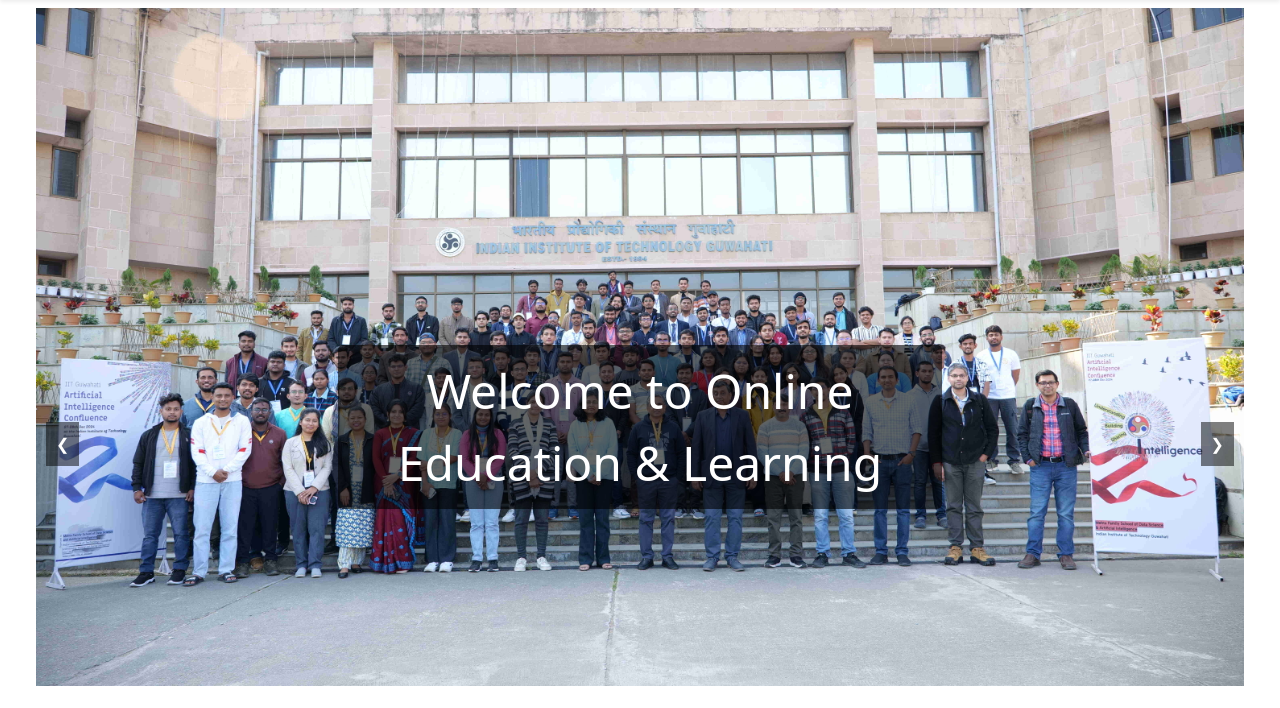
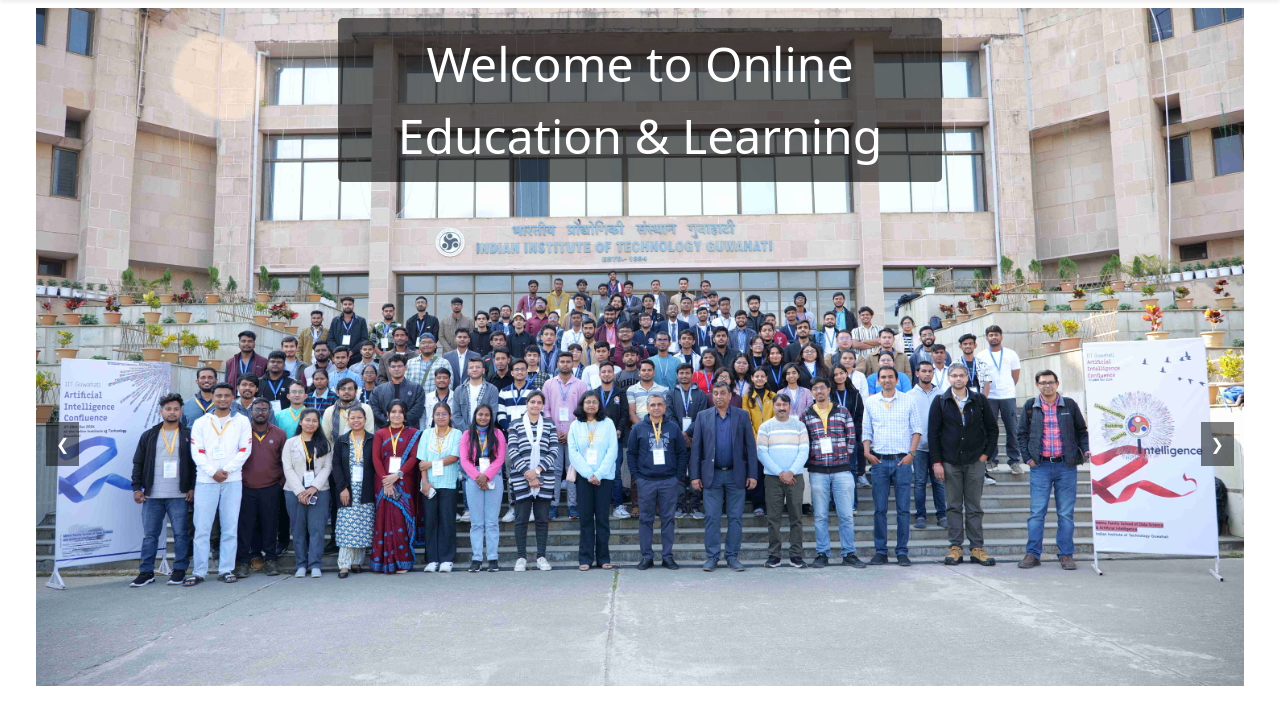
Before and after one commit to ankurkonwar137/OES, a PHP site: page / in a window 1280 px wide. Shown: the part 110-818 px from the top of the page. Run offline with PHP 8.4, Linux system fonts and the light colour scheme.

Commit message:
Changes in Header & style.css

```diff
--- a/assets/css/styles.css
+++ b/assets/css/styles.css
@@ -91,9 +91,9 @@ body {
 /* Responsive Captions */
 .caption {
     position: absolute;
-    top: 50%; /* Center vertically */
-    left: 50%; /* Center horizontally */
-    transform: translate(-50%, -50%); /* Perfect center */
+    top: 10px;
+    left: 50%;
+    transform: translateX(-50%); /* Only center horizontally */
     background: rgba(0, 0, 0, 0.6);
     color: #fff;
     padding: 10px 20px;
@@ -163,14 +163,6 @@ body {
 }
 
 
-
-
-
-
-
-
-
-
 /* Course Card Styling */
 
 h1 {
@@ -178,7 +170,6 @@ h1 {
     font-weight: bold;
     color: #3AA;
 }
-
 
 .course-card {
     border-radius: 15px;
--- a/header.html
+++ b/header.html
@@ -37,7 +37,7 @@
             </div>
         </div>
     </nav>
-</header> -->
+    </header> -->
 
 <header>
     <nav class="navbar navbar-expand-lg navbar-light bg-white shadow-sm fixed-top">
```
